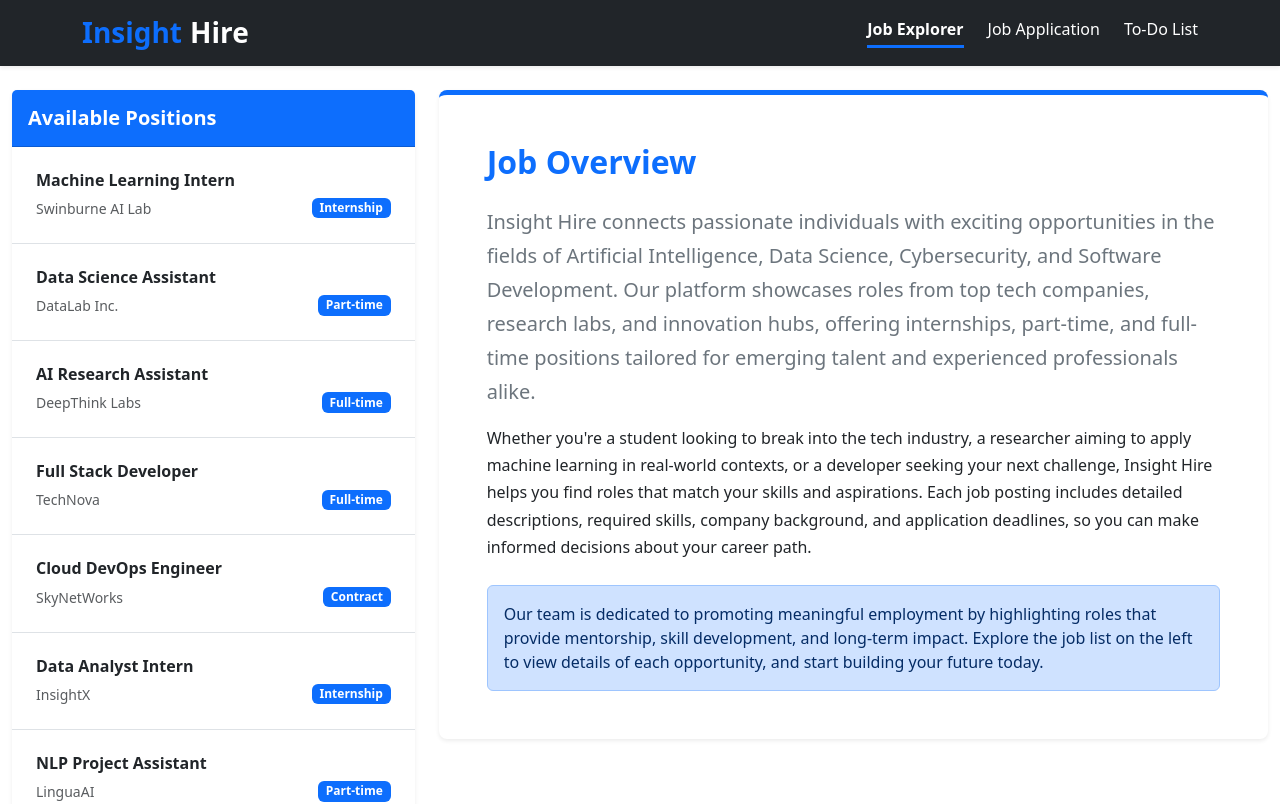
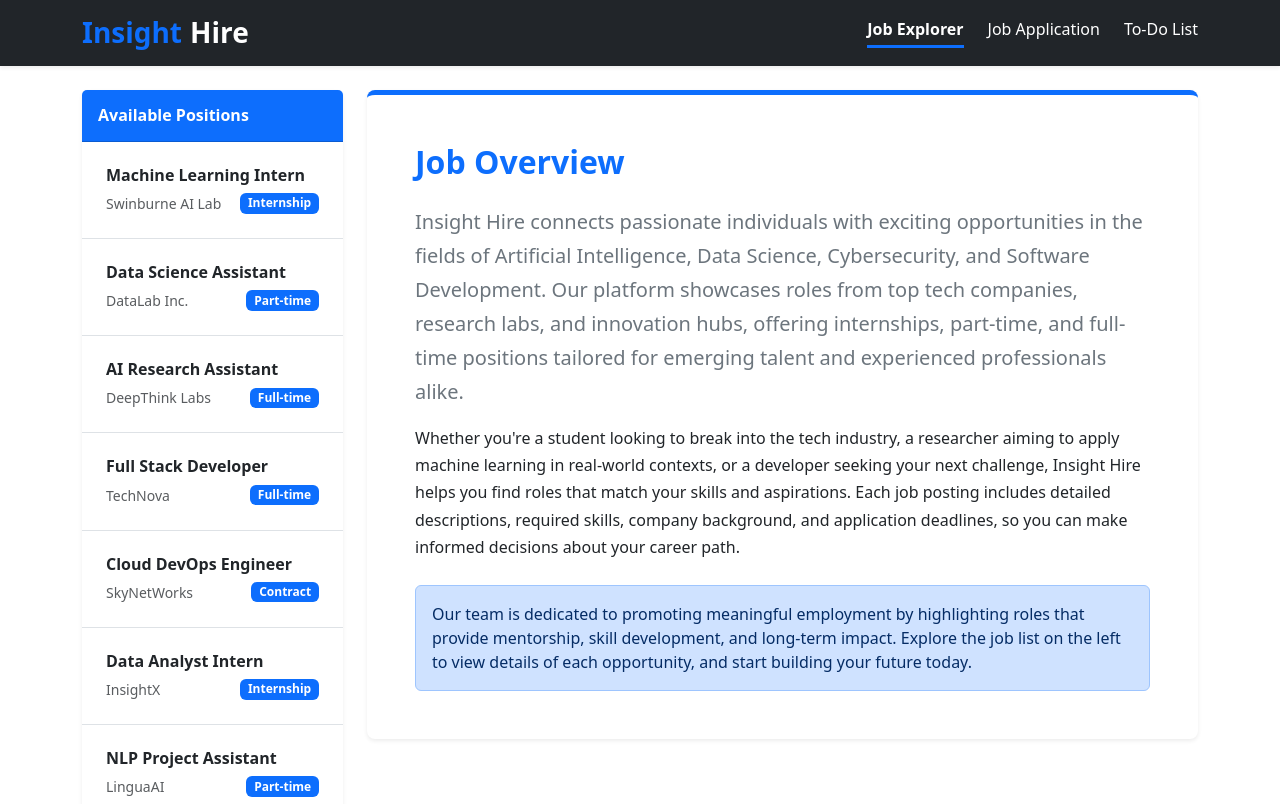
Before and after one commit to Quynh-Trang12/asm2, a Vue app: page /jobs in a window 1280 px wide. Shown: the top 804 px of the page. Built offline with nearby package versions, Linux system fonts and the light colour scheme.

Commit message:
feat: add JobExplorer view component for job listing and routing.

```diff
--- a/src/modules/jobs/views/JobExplorer.vue
+++ b/src/modules/jobs/views/JobExplorer.vue
@@ -1,10 +1,10 @@
 <template>
-  <div class="job-explorer container-fluid my-4">
-    <div class="row gx-4">
-      <aside class="col-12 col-lg-4 mb-4 mb-lg-0">
+  <div class="job-explorer-container container my-4">
+    <div class="row">
+      <aside class="col-12 col-md-4 col-lg-3 mb-4 mb-md-0">
         <div class="card shadow-sm border-0 h-100">
           <div class="card-header bg-primary text-white py-3">
-            <h5 class="mb-0 fw-bold">Available Positions</h5>
+            <h5 class="mb-0 fw-bold fs-6">Available Positions</h5>
           </div>
           <div class="list-group list-group-flush">
             <JobListItem v-for="job in jobs" :key="job.job_id" :job="job" />
@@ -12,7 +12,7 @@
         </div>
       </aside>
 
-      <main class="col-12 col-lg-8">
+      <main class="col-12 col-md-8 col-lg-9">
         <router-view />
       </main>
     </div>
@@ -36,11 +36,7 @@ const { jobs } = useJobs()
 </script>
 
 <style scoped>
-/* 'scoped' means these styles will ONLY apply to this specific component,
-  preventing CSS conflicts across your application.
-*/
 .job-explorer-container {
-  /* Ensures the container has a minimum height so it looks good even when empty */
   min-height: 70vh;
 }
 </style>
```
Also changed, not shown: src/modules/todos/components/TodoInput.vue (renamed from src/modules/todos/components/ToDoInput.vue), src/modules/todos/components/TodoItem.vue (renamed from src/modules/todos/components/ToDoItem.vue), src/modules/todos/components/TodoList.vue (renamed from src/modules/todos/components/ToDoList.vue), src/modules/todos/views/TodosView.vue (renamed from src/modules/todos/views/ToDosView.vue).
